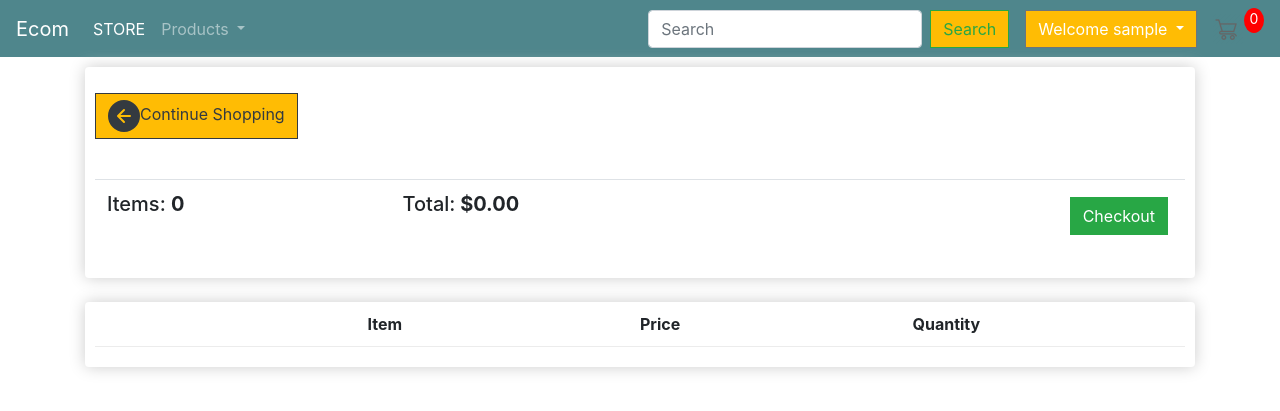
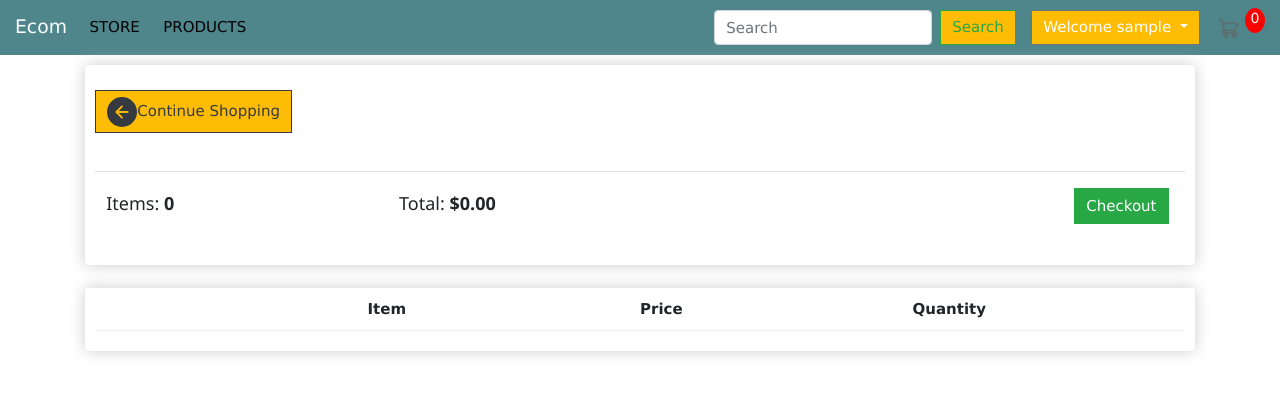
Before and after one commit to GK-SVG/E-commerce, a Django app: page /cart in a window 1280 px wide. Shown: the top 411 px of the page. Run offline with Django 3.2, Linux system fonts and the light colour scheme; the visitor is signed in with stand-in values (Sample User, id 1); data comes from the database, SQL or seed files in the repository; data that the repository does not hold is empty; some libraries are stand-ins or nearby versions.

Commit message:
w3 dropdown added

```diff
--- a/templates/myapp/main.html
+++ b/templates/myapp/main.html
@@ -7,6 +7,7 @@
   <meta name="viewport" content="width=device-width, initial-scale=1, maximum-scale=1, minimum-scale=1" />
   <link rel="stylesheet" href="https://stackpath.bootstrapcdn.com/bootstrap/4.4.1/css/bootstrap.min.css"
     integrity="sha384-Vkoo8x4CGsO3+Hhxv8T/Q5PaXtkKtu6ug5TOeNV6gBiFeWPGFN9MuhOf23Q9Ifjh" crossorigin="anonymous">
+    <link rel="stylesheet" href="https://www.w3schools.com/w3css/4/w3.css">
   <script>
     var user = '{{request.user}}'
 
@@ -85,21 +86,16 @@
     <div class="collapse navbar-collapse" id="navbarSupportedContent">
       <ul class="navbar-nav mr-auto">
         <li class="nav-item active">
-          <a class="nav-link" href="/">STORE<span class="sr-only">(current)</span></a>
+          <a class="nav-link" href="/" style="color: black;">STORE<span class="sr-only">(current)</span></a>
         </li>
-        <li class="nav-item dropdown">
-          <a class="nav-link dropdown-toggle" href="#" id="navbarDropdown" role="button" data-toggle="dropdown"
-            aria-haspopup="true" aria-expanded="false">
-            Products
-          </a>
-          <div class="dropdown-menu" aria-labelledby="navbarDropdown" style="background-color:rgb(255, 188, 4);">
-            <a class="dropdown-item" href="#">Mobiles</a>
-            <a class="dropdown-item" href="#">Fashion</a>
-            <a class="dropdown-item" href="#">Electronic</a>
-            <a class="dropdown-item" href="#">Kids</a>
-            <a class="dropdown-item" href="#">Grocery</a>
-            <a class="dropdown-item" href="#">Sports</a>
-            <a class="dropdown-item" href="#">Study</a>
+        <li>
+          <div class="w3-dropdown-hover" style="background-color: #4f868c;">
+            <button class="w3-button">PRODUCTS</button>
+            <div class="w3-dropdown-content w3-bar-block w3-card-4" style="background-color:rgb(255, 188, 4);">
+              <a href="#" class="w3-bar-item w3-button" style="text-decoration: none;">Mobiles</a>
+              <a href="#" class="w3-bar-item w3-button"style="text-decoration: none;">Fashion</a>
+              <a href="#" class="w3-bar-item w3-button"style="text-decoration: none;">Gadgets</a>
+            </div>
           </div>
         </li>
       </ul>
```
